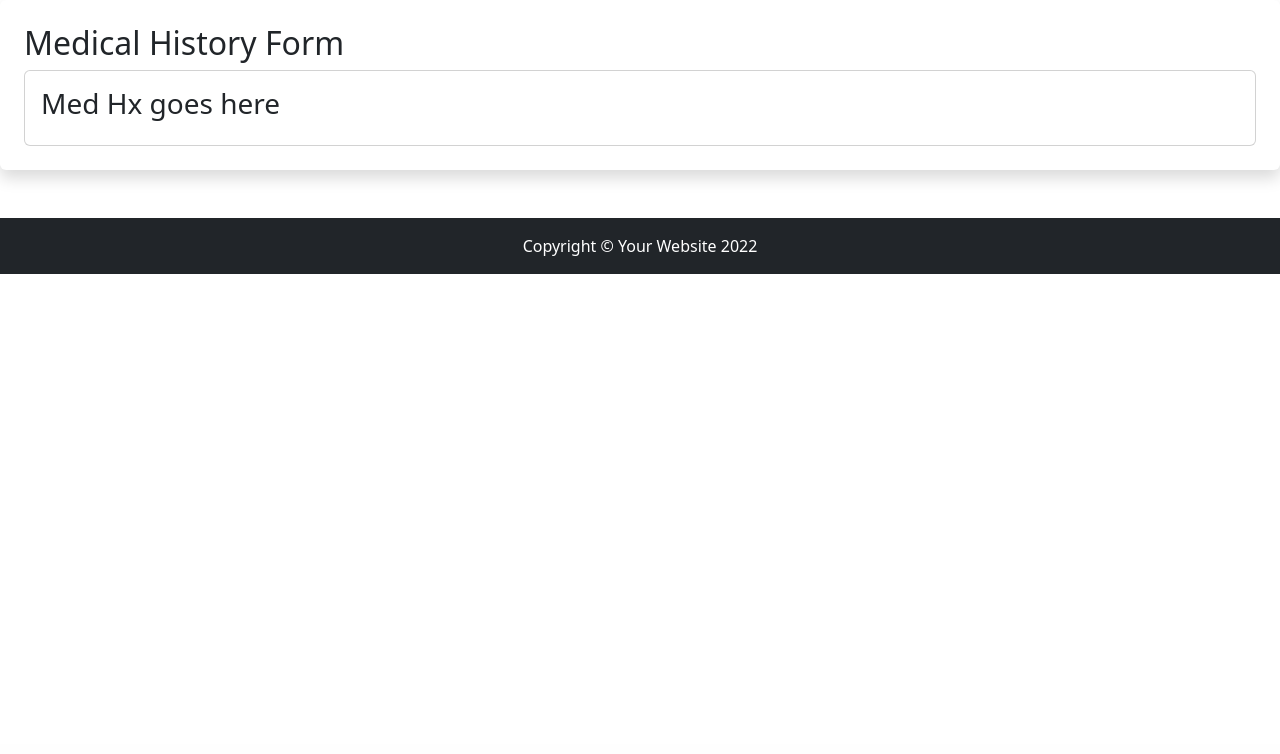
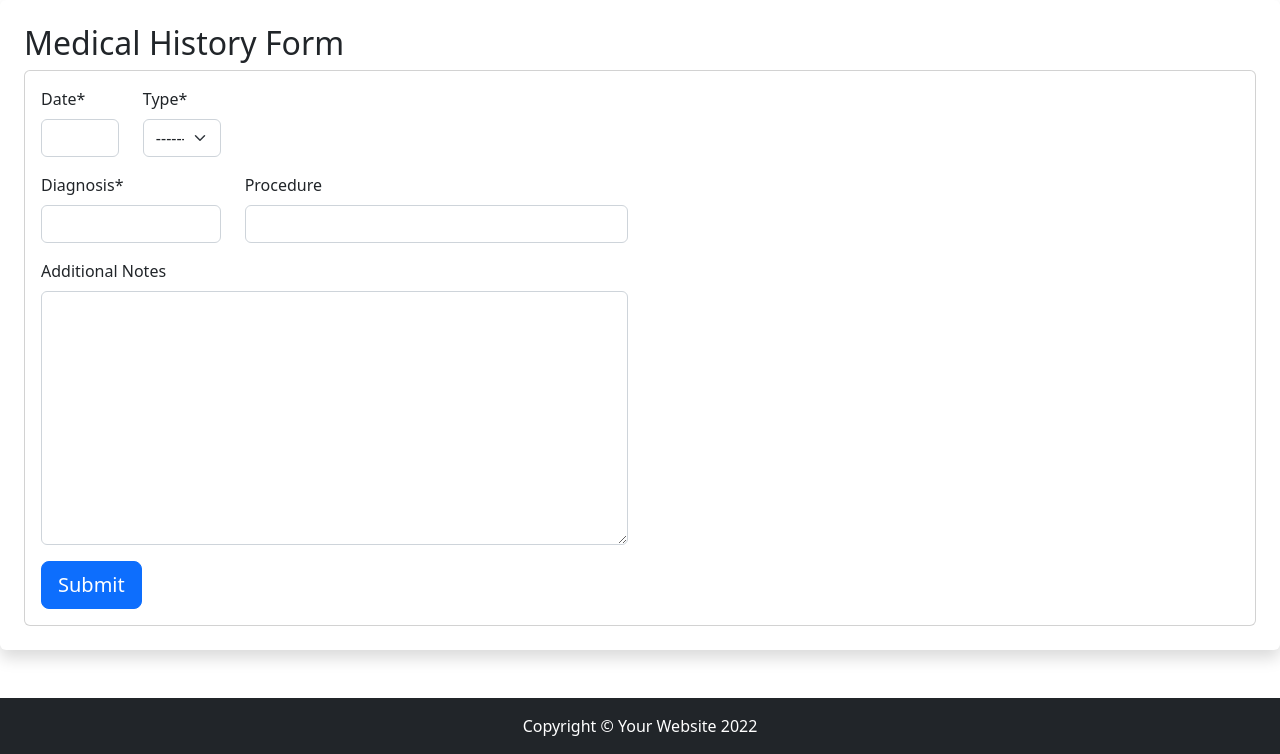
Before and after one commit to Stephen-Nw/nwaukwaPHR, a Django app: page /user_medHx in a window 1280 px wide. Shown: the part 56-810 px from the top of the page. Before the commit the page ends 330 px from the top, so only its background shows below. Run offline with Django 4.2, Linux system fonts and the light colour scheme; some libraries are stand-ins or nearby versions.

Commit message:
format med hx form

```diff
--- a/health_records/templates/health_records/user_medHx.html
+++ b/health_records/templates/health_records/user_medHx.html
@@ -15,10 +15,31 @@
     <form action="" method=POST class="card p-3">
 
         {% csrf_token %}
-        <h3>Med Hx goes here</h3>
+         <div class="row">
+            <div class="col-1">
+                {{ form.hx_date|as_crispy_field}}
+            </div>
+        <div class="col-1">
+                {{ form.hx_type|as_crispy_field}}
+            </div>
+        </div>
+        <div class="row">
+            <div class="col-2">
+                {{ form.hx_diagnosis|as_crispy_field}}
+            </div>
+            <div class="col-4">
+                {{ form.hx_procedure|as_crispy_field}}
+            </div>
+        </div>
+        <div class="row">
+            <div class="col-6">
+                {{ form.hx_notes|as_crispy_field}}
+            </div>
+        </div>
+        <fieldset>
+            <input type="Submit" value="Submit" class="btn btn-primary btn-lg">
+        </fieldset>
     </form>
 </div>
 
 {% endblock content %}
-
-TODO: Format form
```
